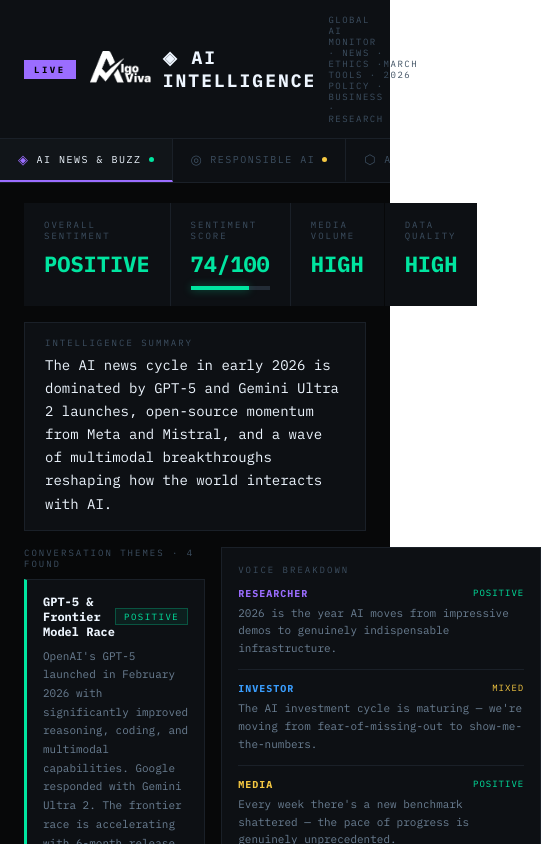
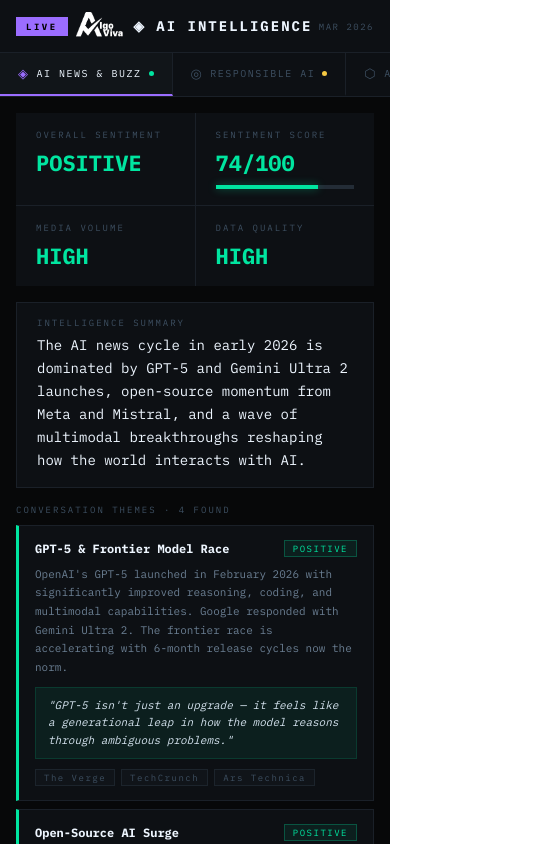
Before and after one commit to MikaylaArran/AV-AI-Dashboard, a React (Vite) app: page / in a window 390 px wide. Shown: the top 844 px of the page, 541 px wide, since content can reach past the window. Built offline with nearby package versions, Linux system fonts and the light colour scheme.

Commit message:
mobile responsive layout

```diff
--- a/src/App.jsx
+++ b/src/App.jsx
@@ -349,21 +349,35 @@
         @keyframes fadeUp { from { opacity:0; transform:translateY(8px); } to { opacity:1; transform:translateY(0); } }
         .fade { animation:fadeUp 0.4s ease forwards; }
         .tab:hover { background:${T.panel} !important; color:${T.bright} !important; }
+        .stat-grid { display:grid; grid-template-columns:repeat(4,1fr); gap:1px; }
+        .main-grid { display:grid; grid-template-columns:1fr 320px; gap:16px; }
+        .header-subtitle { display:block; }
+        .header-title { font-size:18px; }
+        @media (max-width: 768px) {
+          .stat-grid { grid-template-columns:repeat(2,1fr) !important; }
+          .main-grid { grid-template-columns:1fr !important; }
+          .header-subtitle { display:none !important; }
+          .header-title { font-size:14px !important; }
+          .header-inner { gap:8px !important; }
+        }
+        @media (max-width: 480px) {
+          .stat-grid { grid-template-columns:1fr 1fr !important; }
+        }
       `}</style>
 
       {/* HEADER */}
-      <div style={{ background:T.surface, borderBottom:`1px solid ${T.border}`, padding:"14px 24px", display:"flex", alignItems:"center", justifyContent:"space-between" }}>
-        <div style={{ display:"flex", alignItems:"center", gap:14 }}>
-          <div style={{ background:T.purple, color:"#000", fontSize:9, letterSpacing:"2.5px", fontWeight:700, padding:"4px 10px" }}>
+      <div style={{ background:T.surface, borderBottom:`1px solid ${T.border}`, padding:"12px 16px", display:"flex", alignItems:"center", justifyContent:"space-between" }}>
+        <div style={{ display:"flex", alignItems:"center", gap:10 }} className="header-inner">
+          <div style={{ background:T.purple, color:"#000", fontSize:9, letterSpacing:"2.5px", fontWeight:700, padding:"4px 10px", flexShrink:0 }}>
             LIVE
           </div>
-          <div style={{ display:"flex", alignItems:"center", gap:12 }}>
-            <img src="/Algoviva White logo.png" alt="Algoviva" style={{ height:36 }} />
-            <div style={{ fontSize:18, fontWeight:700, color:T.bright, letterSpacing:"2px" }}>◈ AI INTELLIGENCE</div>
-            <div style={{ fontSize:9, color:T.muted, letterSpacing:"1.5px" }}>GLOBAL AI MONITOR · NEWS · ETHICS · TOOLS · POLICY · BUSINESS · RESEARCH</div>
+          <div style={{ display:"flex", alignItems:"center", gap:10 }}>
+            <img src="/Algoviva White logo.png" alt="Algoviva" style={{ height:28 }} />
+            <div className="header-title" style={{ fontWeight:700, color:T.bright, letterSpacing:"2px", fontFamily:font }}>◈ AI INTELLIGENCE</div>
+            <div className="header-subtitle" style={{ fontSize:9, color:T.muted, letterSpacing:"1.5px" }}>GLOBAL AI MONITOR · NEWS · ETHICS · TOOLS · POLICY · BUSINESS · RESEARCH</div>
           </div>
         </div>
-        <div style={{ fontSize:9, color:T.muted, letterSpacing:"1.5px" }}>MARCH 2026</div>
+        <div style={{ fontSize:9, color:T.muted, letterSpacing:"1.5px", flexShrink:0 }}>MAR 2026</div>
       </div>
 
       {/* TABS */}
@@ -385,11 +399,11 @@
       </div>
 
       {/* BODY */}
-      <div style={{ padding:"20px 24px", maxWidth:1200, margin:"0 auto" }}>
+      <div style={{ padding:"16px", maxWidth:1200, margin:"0 auto" }}>
         {data && (
           <div className="fade" key={activeId}>
             {/* STAT CARDS */}
-            <div style={{ display:"grid", gridTemplateColumns:"repeat(4,1fr)", gap:1, marginBottom:16, background:T.border }}>
+            <div className="stat-grid" style={{ marginBottom:16, background:T.border }}>
               {[
                 { label:"OVERALL SENTIMENT", value:data.overallSentiment, color:sentimentColor(data.overallSentiment) },
                 { label:"SENTIMENT SCORE", value:`${data.sentimentScore}/100`, color:sentimentColor(data.overallSentiment), bar:true },
@@ -411,7 +425,7 @@
             </div>
 
             {/* MAIN GRID */}
-            <div style={{ display:"grid", gridTemplateColumns:"1fr 320px", gap:16 }}>
+            <div className="main-grid">
               <div>
                 <div style={{ fontSize:9, letterSpacing:"2px", color:T.muted, marginBottom:10 }}>CONVERSATION THEMES · {data.themes?.length||0} FOUND</div>
                 <div style={{ display:"flex", flexDirection:"column", gap:8 }}>
```
